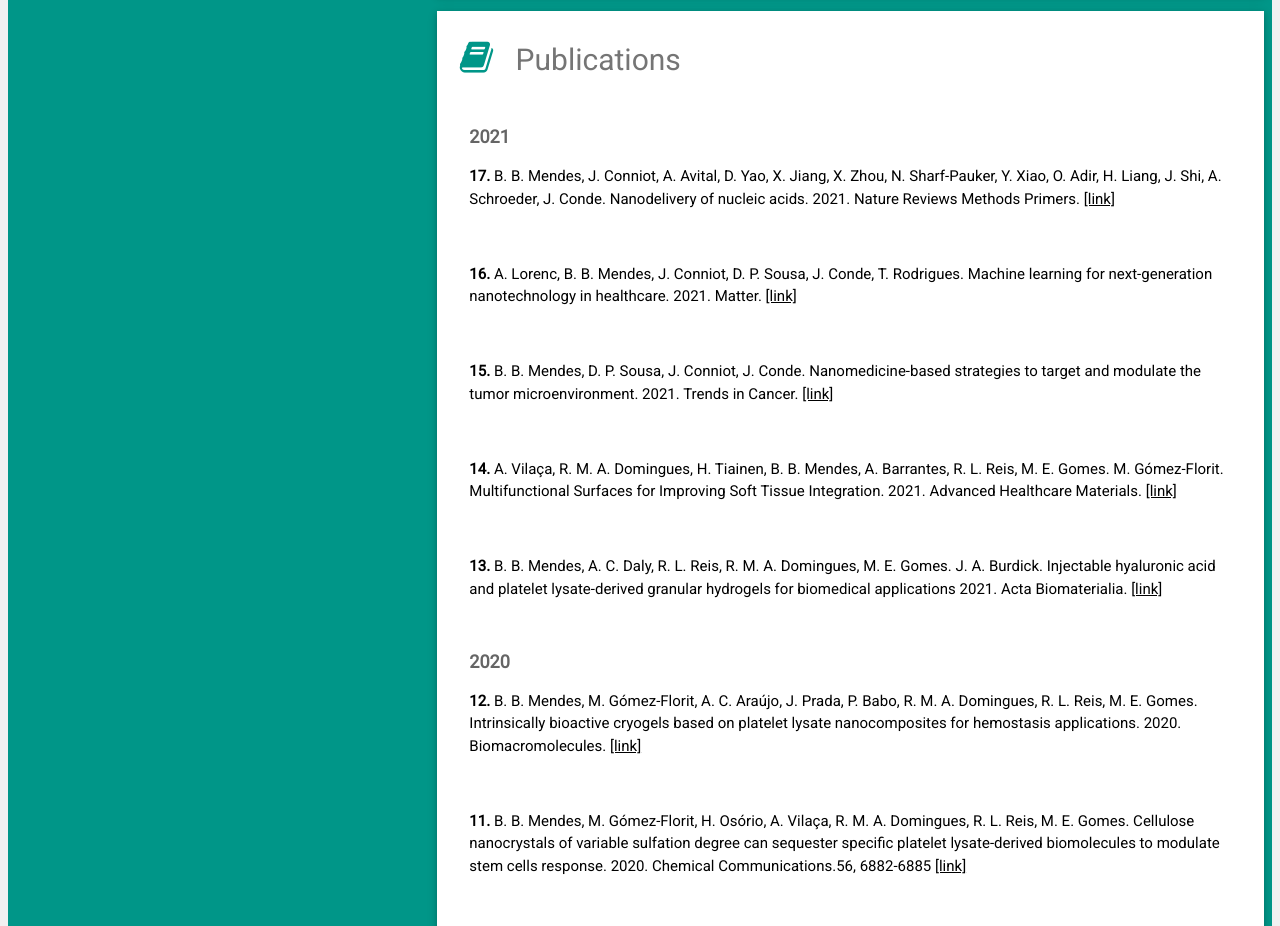
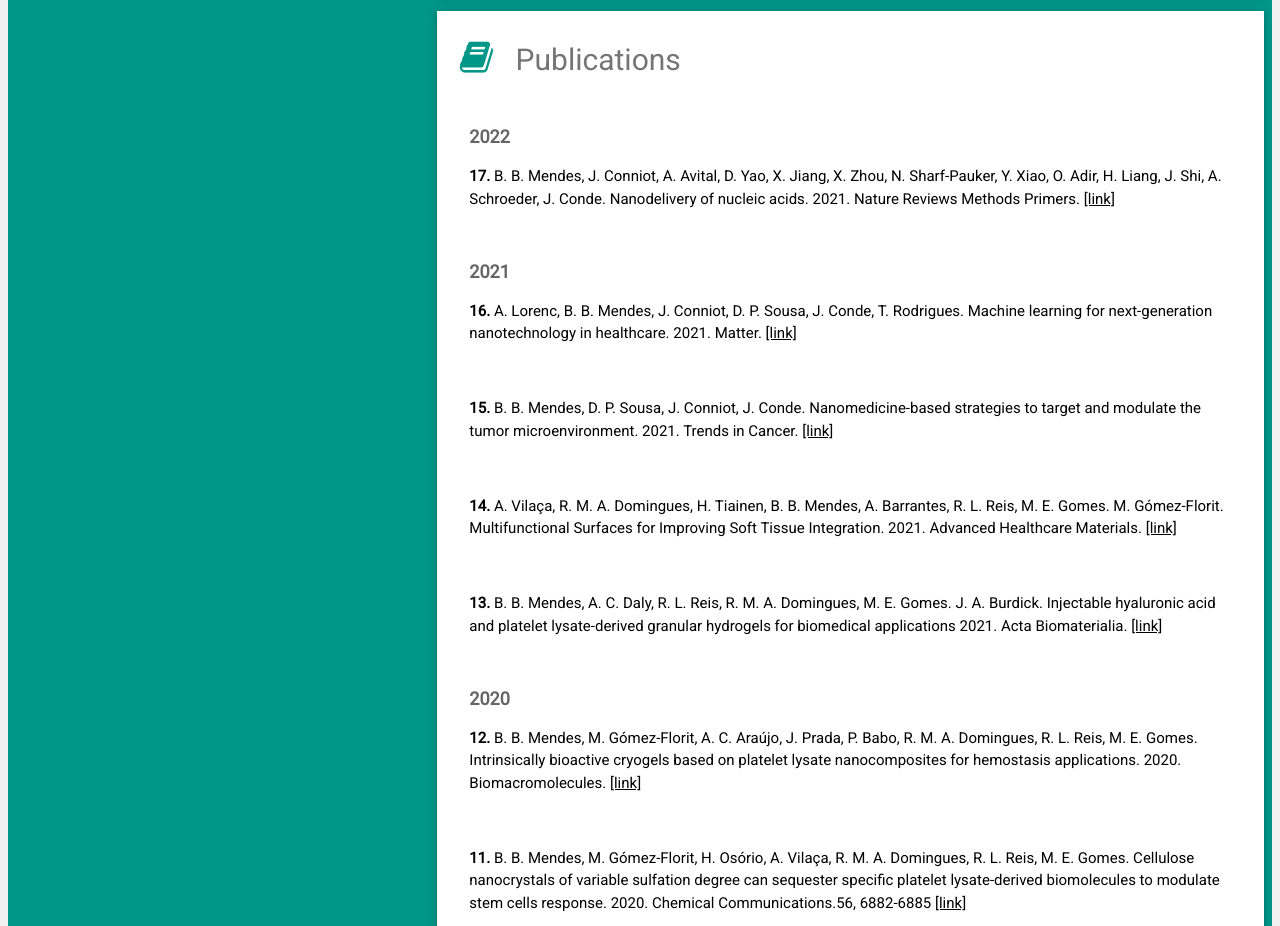
Before and after one commit to barbarabmendes/barbarabmendes.github.io, a plain HTML site: page index.html in a window 1280 px wide. Shown: the part 2040-2966 px from the top of the page. Drawn offline with nearby package versions, Linux system fonts and the light colour scheme.

Commit message:
Update index.html
Year Date

```diff
--- a/index.html
+++ b/index.html
@@ -119,10 +119,11 @@ html,body,h1,h2,h3,h4,h5,h6 {font-family: "Roboto", sans-serif}
         <h2 class="w3-text-grey w3-padding-16"><i class="fa fa-book fa-fw w3-margin-right w3-xxlarge w3-text-teal"></i>Publications</h2>
        <p>
 	    <div class="w3-container">
-		<h5 class="w3-opacity"><b>2021</b></h5>
+		<h5 class="w3-opacity"><b>2022</b></h5>
 		<p> <b> 17. </b> B. B. Mendes, J. Conniot, A. Avital, D. Yao, X. Jiang, X. Zhou, N. Sharf-Pauker, Y. Xiao, O. Adir, H. Liang, J. Shi, A. Schroeder, J. Conde.  Nanodelivery of nucleic acids.
 		  2021. Nature Reviews Methods Primers.
 		  <a href="https://www.nature.com/articles/s43586-022-00104-y">[link]</a> </p><br>
+		<h5 class="w3-opacity"><b>2021</b></h5>
 		<p> <b> 16. </b> A. Lorenc, B. B. Mendes, J. Conniot, D. P. Sousa,  J. Conde, T. Rodrigues.  Machine learning for next-generation nanotechnology in healthcare.
 		  2021. Matter.
 		  <a href="https://www.sciencedirect.com/science/article/abs/pii/S2590238521004598">[link]</a> </p><br>
```
